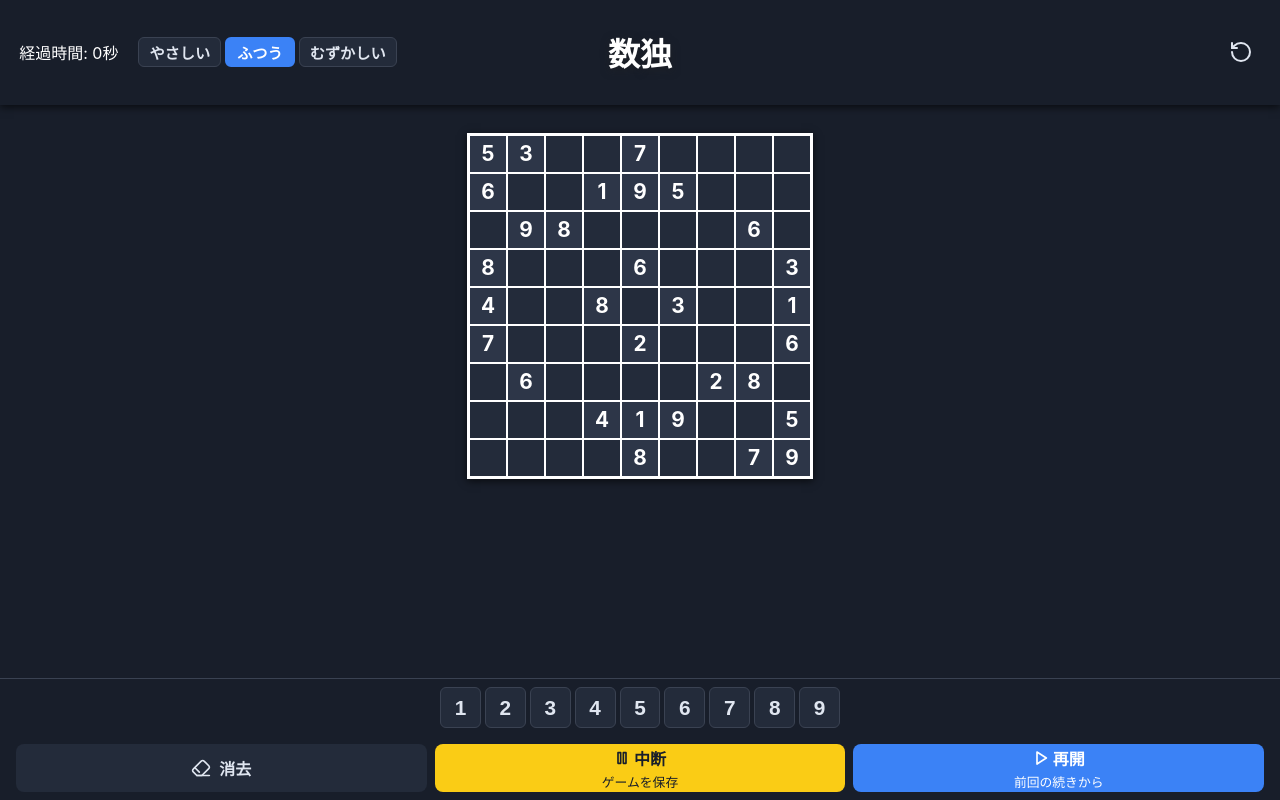
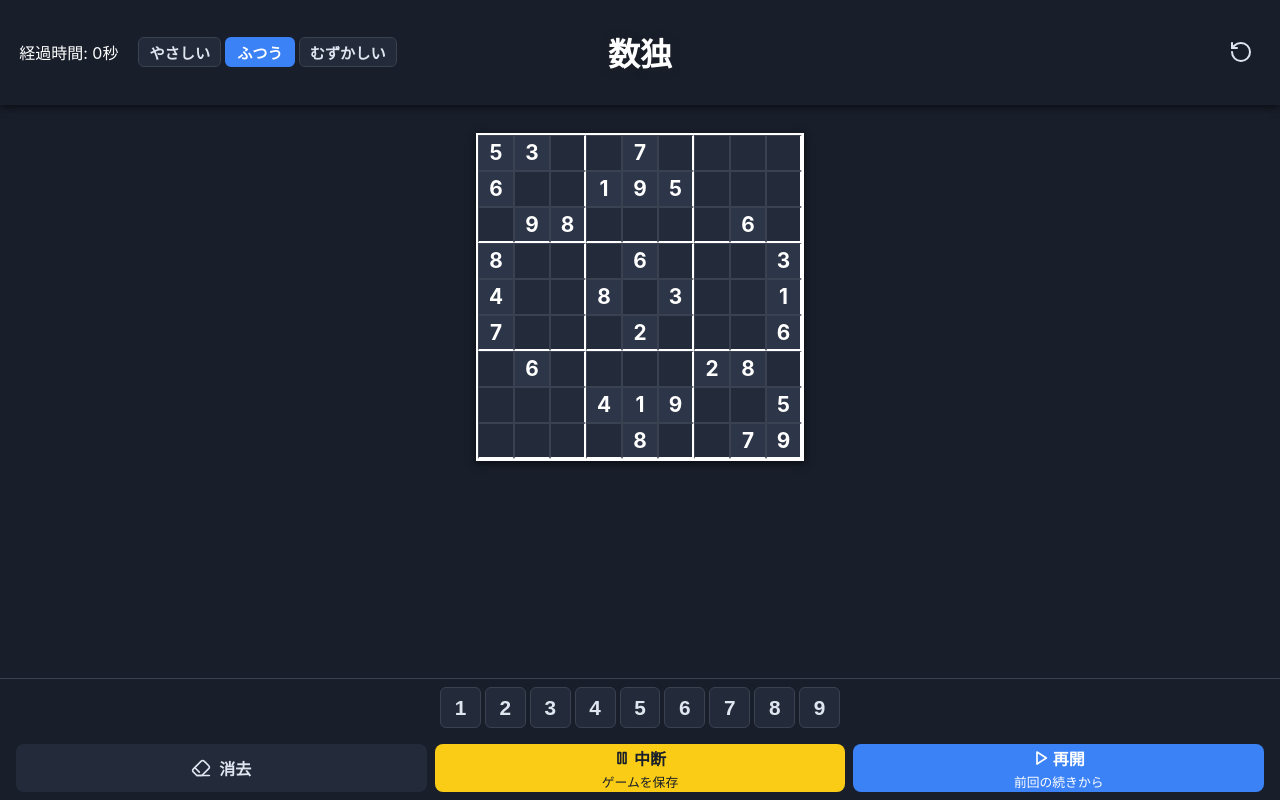
Before and after one commit to shou-dev19/sudoku-app, a React (Create React App) app in the folder sudoku-web/: page / in a window 1280 px wide. Built offline with nearby package versions, Linux system fonts and the light colour scheme.

Commit message:
スタイルの調整を行い、数独セルのボーダー色を変更。特定の行と列に強調ボーダーを追加し、全体のレイアウトを改善しました。

```diff
--- a/sudoku-web/src/App.css
+++ b/sudoku-web/src/App.css
@@ -48,6 +48,7 @@
   background: #232b3a;
   margin: 16px auto;
   box-shadow: 0 2px 8px #000a;
+  position: relative;
 }
 .sudoku-row {
   display: flex;
@@ -55,7 +56,7 @@
 .sudoku-cell {
   width: 36px;
   height: 36px;
-  border: 1px solid #fff;
+  border: 1px solid #3a4252;
   display: flex;
   align-items: center;
   justify-content: center;
@@ -64,6 +65,20 @@
   background: #232b3a;
   color: #e0e6f0;
   transition: background 0.2s, color 0.2s;
+  position: relative;
+  box-sizing: border-box;
+}
+.sudoku-row:nth-child(3n) .sudoku-cell {
+  border-bottom: 2px solid #fff;
+}
+.sudoku-cell:nth-child(3n) {
+  border-right: 2px solid #fff;
+}
+.sudoku-row:nth-child(9) .sudoku-cell {
+  border-bottom: 2px solid #fff;
+}
+.sudoku-cell:nth-child(9) {
+  border-right: 2px solid #fff;
 }
 .sudoku-cell.initial {
   font-weight: bold;
```
